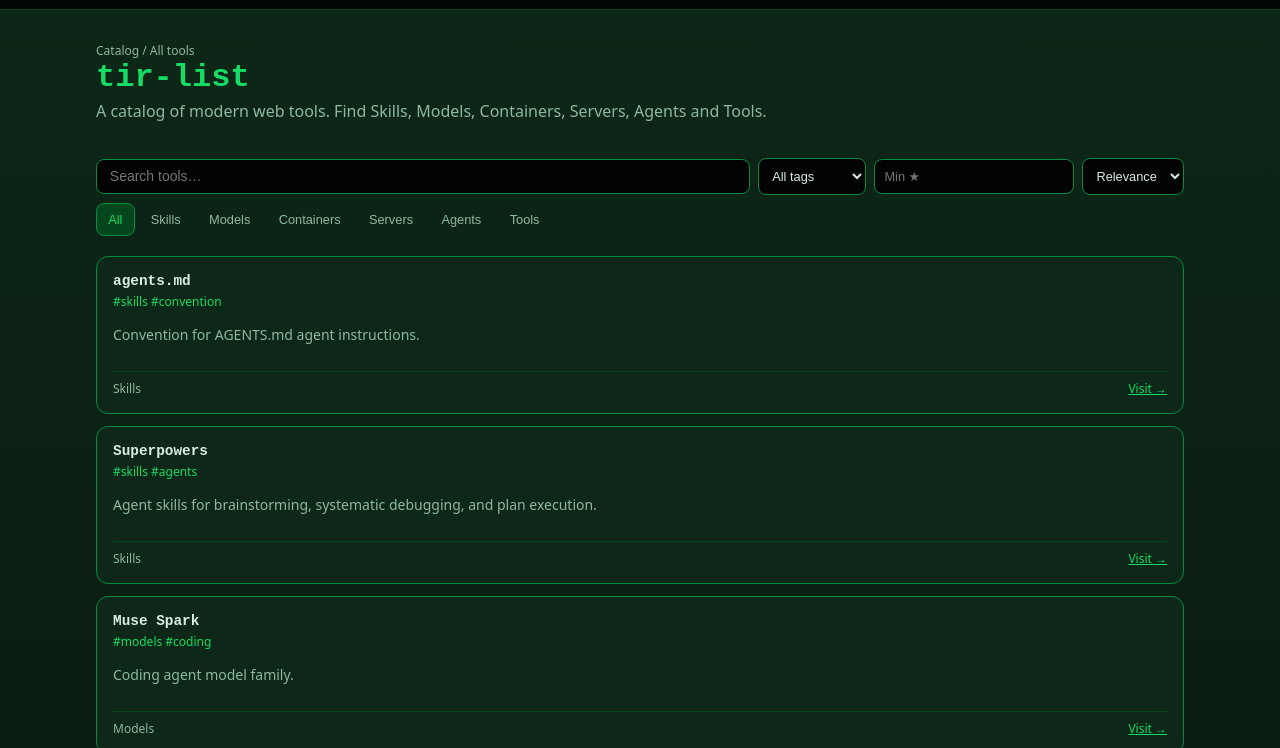
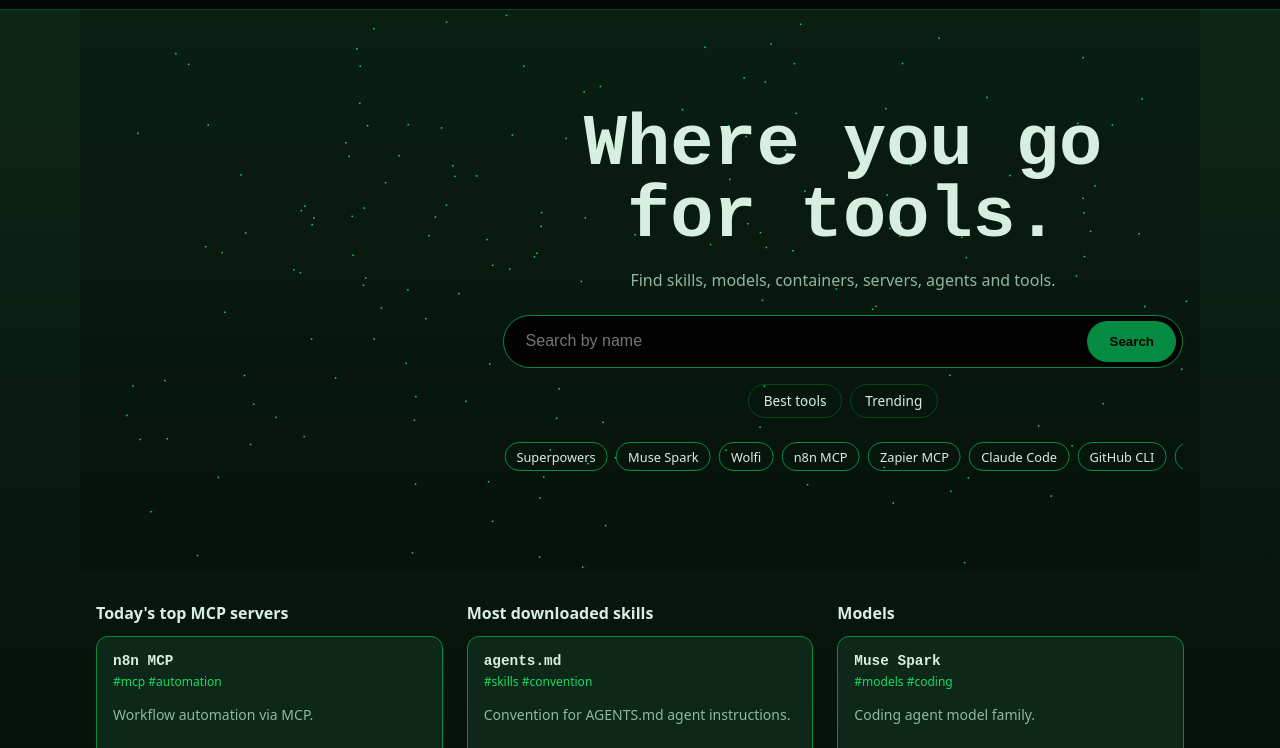
Before and after one commit to labsbytir/tir-list, an Astro site: page / in a window 1280 px wide. Shown: the part 47-795 px from the top of the page. Built offline with nearby package versions, Linux system fonts and the light colour scheme; Astro itself is replaced by a stand-in of ours.

Commit message:
feat: hero search home and GitHub-driven deploy
Home matches the centered search layout with a sliding name row,
p5 drift behind it, and one column per category. A push to main
deploys over SSH and purges the Cloudflare cache.

```diff
--- a/src/pages/index.astro
+++ b/src/pages/index.astro
@@ -5,10 +5,15 @@ import { categories } from "../lib/catalog";
 
 export const prerender = true;
 
-const repo = "https://github.com/labsbytir/tir-list";
-const cloneCmd = `git clone ${repo}.git`;
-const forkCmd = "gh repo fork labsbytir/tir-list --clone";
-const allTags = [...new Set(categories.flatMap((c) => c.items.flatMap((e) => e.tags)))].sort();
+const all = categories.flatMap((c) => c.items.map((item) => ({ ...item, cat: c.id, label: c.label })));
+const columns = [
+  { title: "Today's top MCP servers", items: all.filter((i) => i.cat === "servers") },
+  { title: "Most downloaded skills", items: all.filter((i) => i.cat === "skills") },
+  { title: "Models", items: all.filter((i) => i.cat === "models") },
+  { title: "Agents", items: all.filter((i) => i.cat === "agents") },
+  { title: "Tools", items: all.filter((i) => i.cat === "tools") },
+  { title: "Containers", items: all.filter((i) => i.cat === "containers") },
+].filter((c) => c.items.length);
 ---
 
 <Site
@@ -17,172 +22,89 @@ const allTags = [...new Set(categories.flatMap((c) => c.items.flatMap((e) => e.t
   categories={categories}
   filterNav
 >
-  <div class="hero">
-    <p class="crumbs">Catalog / All tools</p>
-    <h1>tir-list</h1>
-    <p>A catalog of modern web tools. Find Skills, Models, Containers, Servers, Agents and Tools.</p>
-  </div>
-
-  <div class="controls">
-    <input id="q" type="search" placeholder="Search tools…" autocomplete="off" aria-label="Search tools" />
-    <select id="tagSel" aria-label="Filter by tag">
-      <option value="">All tags</option>
-      {allTags.map((t) => (
-        <option value={t}>{t}</option>
-      ))}
-    </select>
-    <input id="starsMin" type="number" min="0" placeholder="Min ★" aria-label="Minimum stars" />
-    <select id="sortSel" aria-label="Sort order">
-      <option value="relevance">Relevance</option>
-      <option value="name">Name</option>
-      <option value="stars">Stars</option>
-      <option value="updated">Updated</option>
-    </select>
-    <div class="pills" id="tabs">
-      <button data-cat-link="all" class="active">All</button>
-      {categories.map((c) => <button data-cat-link={c.id}>{c.label}</button>)}
-    </div>
-  </div>
-
-  <div class="grid" id="grid">
-    <CatalogGrid categories={categories} />
-  </div>
-  <div class="layout">
-    <div></div>
-    <aside>
-      <div class="side-card">
-        <header>Add your tool</header>
-        <div class="body">
-          <ol>
-            <li>Fork the repo</li>
-            <li>Add an entry to <code>catalog/&lt;category&gt;/&lt;slug&gt;.json</code></li>
-            <li>Open a pull request</li>
-          </ol>
-          <pre class="cmd">{forkCmd}</pre>
-          <button class="btn-copy" data-copy={forkCmd}>Copy fork command</button>
-          <pre class="cmd">{cloneCmd}</pre>
-          <button class="btn-copy" data-copy={cloneCmd}>Copy clone command</button>
-          <p style="margin:0.5rem 0 0;font-size:0.75rem;color:var(--muted)">
-            See <a href={`${repo}/blob/main/CONTRIBUTING.md`}>CONTRIBUTING</a> for the entry schema.
-          </p>
-        </div>
+  <section class="hero-search">
+    <canvas id="drift" aria-hidden="true"></canvas>
+    <div class="hero-copy">
+      <h1>Where you go<br />for tools.</h1>
+      <p>Find skills, models, containers, servers, agents and tools.</p>
+      <form class="search-pill" action="#grid">
+        <input id="q" type="search" placeholder="Search by name" autocomplete="off" aria-label="Search tools" />
+        <button type="submit">Search</button>
+      </form>
+      <div class="hero-links">
+        <a href="/leaderboard">Best tools</a>
+        <a href="/trending">Trending</a>
       </div>
-      <div class="side-card">
-        <header>Generative art</header>
-        <div class="body">
-          <p style="margin:0;color:var(--muted);font-size:0.8rem">
-            <a href="/art.html">Verdant Drift</a> — seeded p5.js spores in brand
-            greens. New seed every visit to the seed box.
-          </p>
-        </div>
-      </div>
-      <div class="side-card">
-        <header>Categories</header>
-        <div class="body">
-          {categories.map((c) => (
-            <button class="cat-row" data-cat-link={c.id}>
-              <span>{c.label}</span>
-              <span class="count">{c.items.length} tools</span>
-            </button>
+      <div class="marquee" id="marquee">
+        <div>
+          {all.concat(all).map((item) => (
+            <a href={`/${item.cat}/${item.slug}`}>{item.name}</a>
           ))}
         </div>
       </div>
-    </aside>
+    </div>
+  </section>
+
+  <div class="columns" id="grid">
+    {columns.map((col) => (
+      <section>
+        <h2>{col.title}</h2>
+        <CatalogGrid categories={[{ id: col.items[0].cat, label: col.title, items: col.items }]} />
+      </section>
+    ))}
   </div>
 
   <script>
-    import { Document } from "flexsearch";
+    const c = document.getElementById("drift");
+    const ctx = c.getContext("2d");
+    const seed = 20261118;
+    let s = seed;
+    const rnd = () => ((s = (s * 16807) % 2147483647) / 2147483647);
+    const spores = Array.from({ length: 180 }, () => ({ x: rnd(), y: rnd(), a: rnd() * 6.28 }));
+    function frame() {
+      const r = c.getBoundingClientRect();
+      c.width = r.width;
+      c.height = r.height;
+      ctx.fillStyle = "rgba(2,2,2,0.18)";
+      ctx.fillRect(0, 0, c.width, c.height);
+      ctx.fillStyle = "#16db65";
+      for (const p of spores) {
+        p.a += 0.01;
+        p.x += Math.cos(p.a) * 0.0015;
+        p.y += Math.sin(p.a) * 0.0015;
+        if (p.x < 0 || p.x > 1 || p.y < 0 || p.y > 1) { p.x = rnd(); p.y = rnd(); }
+        ctx.fillRect(p.x * c.width, p.y * c.height, 1.5, 1.5);
+      }
+      requestAnimationFrame(frame);
+    }
+    frame();
 
     const q = document.getElementById("q");
-    const grid = document.getElementById("grid");
-    const tagSel = document.getElementById("tagSel");
-    const starsMin = document.getElementById("starsMin");
-    const sortSel = document.getElementById("sortSel");
-    const validCats = new Set(
-      [...document.querySelectorAll("#tabs [data-cat-link]")].map((b) => b.dataset.catLink)
-    );
-    let cat = validCats.has(location.hash.slice(1)) ? location.hash.slice(1) : "all";
-    let keyOf = new Map();
-    let index = buildIndex();
-
-    function buildIndex() {
-      const idx = new Document({
-        tokenize: "forward",
-        document: { id: "id", index: "text" },
-      });
-      keyOf = new Map();
-      let id = 0;
-      for (const el of grid.children) {
-        if (!el.dataset || !el.dataset.key) continue;
-        id += 1;
-        keyOf.set(el.dataset.key, id);
-        idx.add({ id, text: el.textContent || "" });
-      }
-      return idx;
-    }
-
-    function syncActive() {
-      for (const b of document.querySelectorAll("[data-cat-link]")) {
-        b.classList.toggle("active", b.dataset.catLink === cat);
-      }
-    }
-
-    function apply() {
-      const needle = (q.value || "").trim();
-      const tag = tagSel.value;
-      const minStars = Number(starsMin.value || 0);
-      const sort = sortSel.value;
-      let hits = null;
-      if (needle) {
-        hits = new Set();
-        const found = index.search(needle, { suggest: true });
-        for (const group of found) {
-          for (const id of group.result) hits.add(id);
-        }
-      }
-      const shown = [];
-      for (const el of grid.children) {
-        if (!el.dataset || !el.dataset.key) continue;
-        const okCat = cat === "all" || el.dataset.cat === cat;
-        const okQ = !hits || hits.has(keyOf.get(el.dataset.key));
-        const okTag = !tag || (el.textContent || "").toLowerCase().includes("#" + tag.toLowerCase());
-        const stars = el.dataset.stars === "" ? 0 : Number(el.dataset.stars);
-        const okStars = stars >= minStars;
-        const visible = okCat && okQ && okTag && okStars;
-        el.style.display = visible ? "" : "none";
-        if (visible) shown.push(el);
-      }
-      if (sort !== "relevance") {
-        shown.sort((a, b) => {
-          if (sort === "name") return (a.dataset.name || "").localeCompare(b.dataset.name || "");
-          if (sort === "stars") return Number(b.dataset.stars || 0) - Number(a.dataset.stars || 0);
-          return (b.dataset.updated || "").localeCompare(a.dataset.updated || "");
-        });
-        for (const el of shown) grid.appendChild(el);
-      }
-    }
-
-    // Re-index when the deferred server island swaps in its content.
-    new MutationObserver(() => {
-      index = buildIndex();
-      apply();
-    }).observe(grid, { childList: true });
-
-    document.addEventListener("click", (e) => {
-      const link = e.target.closest("[data-cat-link]");
-      if (link) {
-        cat = link.dataset.catLink;
-        syncActive();
-        apply();
-        return;
+    q.addEventListener("input", () => {
+      const term = q.value.toLowerCase();
+      for (const card of document.querySelectorAll("#grid .card")) {
+        card.style.display = card.dataset.name.includes(term) ? "" : "none";
       }
     });
-
-    syncActive();
-    apply();
-    q.addEventListener("input", apply);
-    tagSel.addEventListener("change", apply);
-    starsMin.addEventListener("input", apply);
-    sortSel.addEventListener("change", apply);
   </script>
 </Site>
+
+<style is:global>
+  .hero-search { position: relative; min-height: 70vh; display: grid; place-items: center; overflow: hidden; margin: 0 -1rem; }
+  #drift { position: absolute; inset: 0; width: 100%; height: 100%; }
+  .hero-copy { position: relative; text-align: center; width: min(680px, 92%); }
+  .hero-copy h1 { font-family: ui-monospace, monospace; font-size: clamp(2.4rem, 6vw, 4.5rem); line-height: 1; color: var(--mist); margin: 0 0 1rem; }
+  .hero-copy p { color: var(--muted); margin: 0 0 1.5rem; }
+  .search-pill { display: flex; background: var(--black); border: 1px solid var(--sea-green); border-radius: 999px; padding: 0.35rem; }
+  .search-pill input { flex: 1; background: transparent; border: 0; color: var(--mist); padding: 0.7rem 1rem; font-size: 1rem; outline: none; }
+  .search-pill button { background: var(--sea-green); color: var(--black); border: 0; border-radius: 999px; padding: 0.7rem 1.4rem; font-weight: 700; }
+  .hero-links { display: flex; gap: 0.5rem; justify-content: center; margin-top: 1rem; }
+  .hero-links a { border: 1px solid var(--black-forest); border-radius: 999px; padding: 0.4rem 0.9rem; color: var(--mist); text-decoration: none; font-size: 0.85rem; }
+  .marquee { overflow: hidden; margin-top: 1.5rem; }
+  .marquee div { display: flex; gap: 0.5rem; width: max-content; animation: slide 40s linear infinite; }
+  .marquee a { border: 1px solid var(--sea-green); border-radius: 999px; padding: 0.3rem 0.7rem; color: var(--mist); text-decoration: none; font-size: 0.8rem; white-space: nowrap; }
+  @keyframes slide { from { transform: translateX(0); } to { transform: translateX(-50%); } }
+  .columns { display: grid; grid-template-columns: repeat(3, 1fr); gap: 1.5rem; margin-top: 2rem; }
+  .columns h2 { font-size: 1rem; margin: 0 0 0.75rem; }
+  @media (max-width: 900px) { .columns { grid-template-columns: 1fr; } }
+</style>
```
Also changed, not shown: .github/workflows/deploy.yml (added), .openchamber/screenshots/home-hero-2026-11-18T11-28-32-874.jpg (added).
